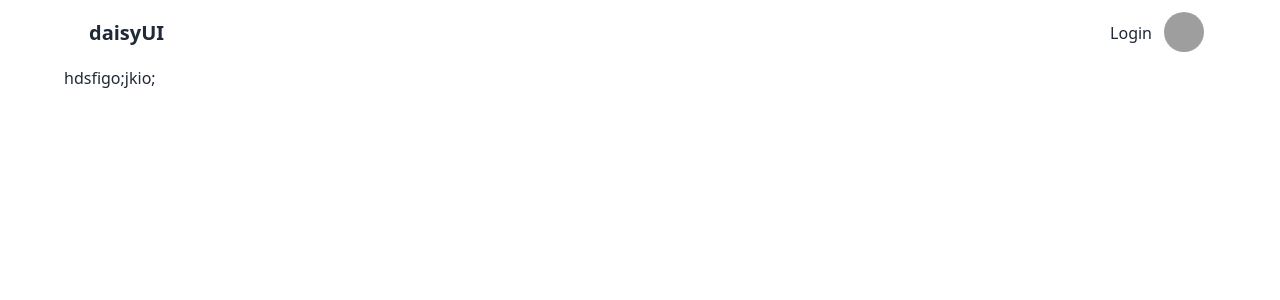
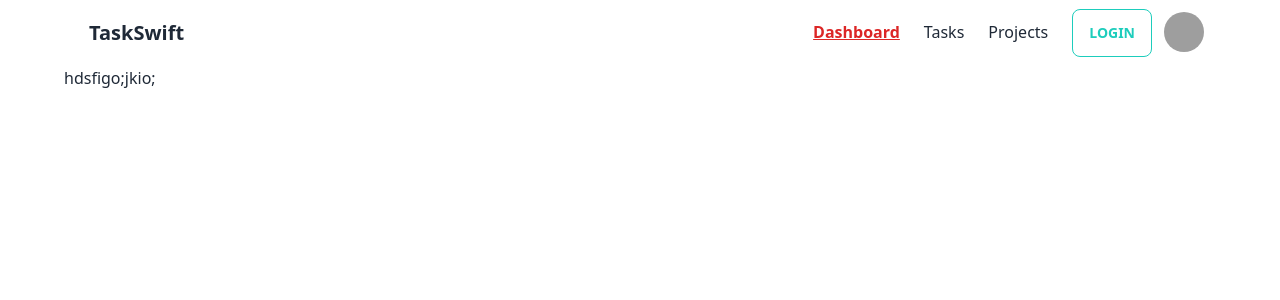
Before and after one commit to mizanur-007/task-management, a React (Vite) app: page / in a window 1280 px wide. Shown: the top 300 px of the page. Built offline with nearby package versions, Linux system fonts and the light colour scheme; grey boxes are pictures that could not be loaded.

Commit message:
navbar created with activee route or tab function

```diff
--- a/src/Pages/Navbar/Navbar.jsx
+++ b/src/Pages/Navbar/Navbar.jsx
@@ -1,22 +1,41 @@
 import React from 'react';
-import { NavLink } from 'react-router-dom';
+import { Link, NavLink } from 'react-router-dom';
 
 const Navbar = () => {
     return (
         <div className="navbar bg-base-100">
         <div className="flex-1">
-          <a className="btn btn-ghost normal-case text-xl">daisyUI</a>
+          <a className="btn btn-ghost normal-case text-xl">TaskSwift</a>
         </div>
         <div className="flex-none gap-2">
           <div className="form-control">
-          <NavLink
-  to="/login"
+<div className='space-x-6'>
+<NavLink
+  to="/"
   className={({ isActive, isPending }) =>
-    isPending ? "pending" : isActive ? "active" : ""
+    isPending ? "pending" : isActive ? "active text-red-600 font-bold underline" : ""
   }
 >
-  Login
+  Dashboard
 </NavLink>
+          <NavLink
+  to="/tasks"
+  className={({ isActive, isPending }) =>
+    isPending ? "pending" : isActive ? "active text-red-600 font-bold underline" : ""
+  }
+>
+  Tasks
+</NavLink>
+          <NavLink
+  to="/projects"
+  className={({ isActive, isPending }) =>
+    isPending ? "pending" : isActive ? "active text-red-600 font-bold underline" : ""
+  }
+>
+  Projects
+</NavLink>
+<Link to={'/login'}><button className='btn btn-outline btn-accent'>LogIn</button></Link>
+</div>
           </div>
           <div className="dropdown dropdown-end">
             <label tabIndex={0} className="btn btn-ghost btn-circle avatar">
```
